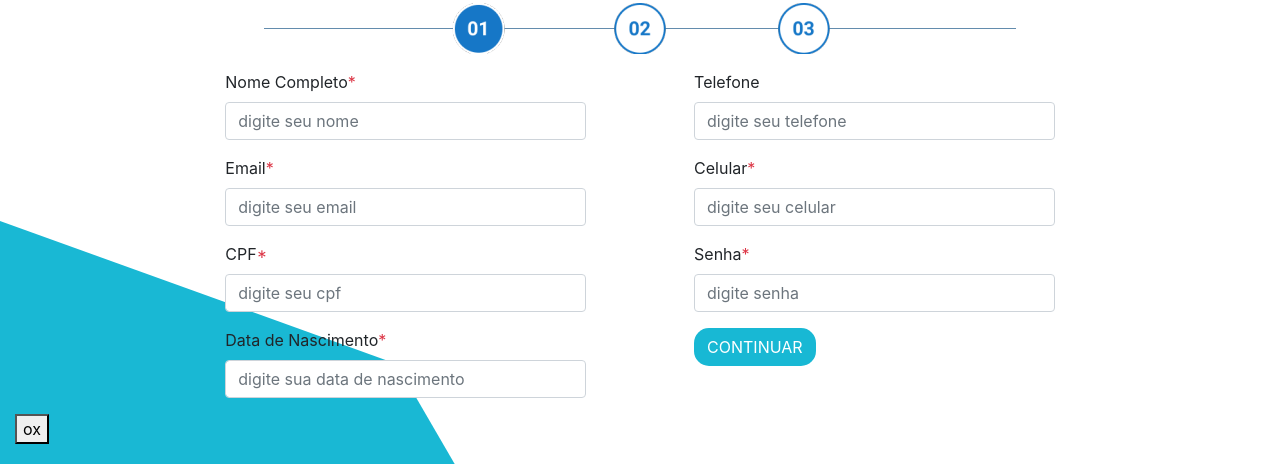
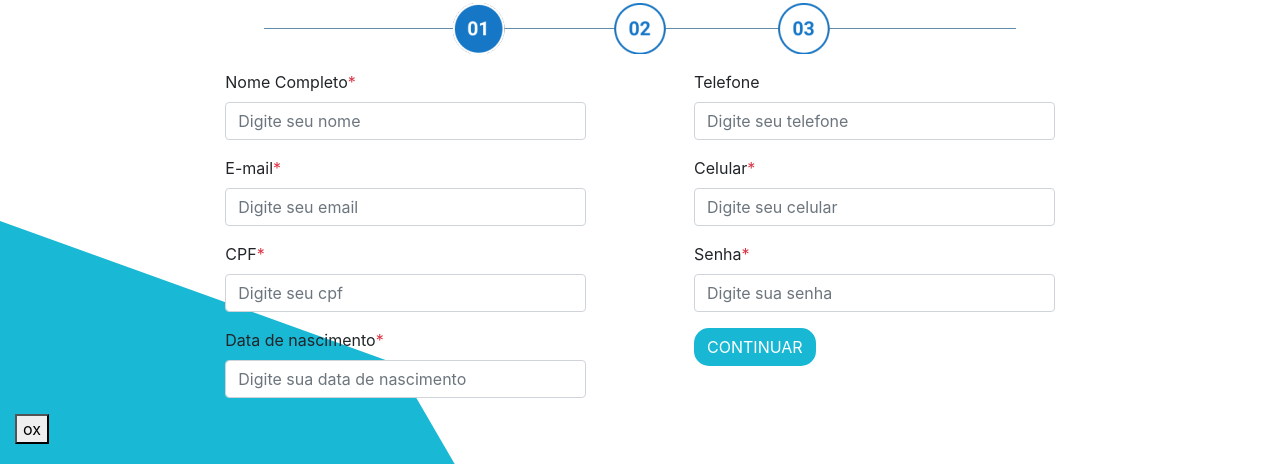
Before and after one commit to JuanPablooo/webCleanHouse, a React (Create React App) app: page /cadastro in a window 1280 px wide. Shown: the part 259-723 px from the top of the page. Built offline with nearby package versions, Linux system fonts and the light colour scheme.

Commit message:
tirando verbosidade, criado um form-group generico que recebe as informaçoes divergentes entre os inputs, e usando ese componente para renderizar os inputs

```diff
--- a/src/components/Cadastro/Form.js
+++ b/src/components/Cadastro/Form.js
@@ -1,13 +1,25 @@
-import React, { useState } from 'react';
+import React from 'react';
 import { useSelector } from 'react-redux';
 import PropTypes from 'prop-types';
-import { ErrorMessage, Formik, Form as FormikForm, Field} from 'formik';
+import {  Formik, Form as FormikForm } from 'formik';
 import * as yup from 'yup';
 
 const validations = yup.object().shape({
     nome: yup.string()
-    .min(3, 'seu nome deve ter no minimo 3 letras')
-    .required('preencha o campo do nome'),
+        .min(3, 'Seu nome deve ter no minimo 3 letras')
+        .required('Preencha o campo do nome'),
+    email: yup.string()
+        .email('Digite um email valido')
+        .required('Preencha o campo E-mail'),
+    senha: yup.string()
+        .min(6, 'A senha deve ter no minimo 6 caracteres')
+        .required('Preencha o campo de senha'),
+    telefone: yup.string(),
+
+    celular: yup.string(),
+
+
+
 
 })
 
--- a/src/components/Cadastro/Passo1Cliente.js
+++ b/src/components/Cadastro/Passo1Cliente.js
@@ -4,6 +4,27 @@ import { useDispatch } from 'react-redux';
 import ImgPasso1 from '../images/c1.png';
 import { actions } from '../../actions/passosActions';
 import { Field, ErrorMessage } from 'formik';
+
+export function FormGroup(props){
+    // const input = props.field;
+    const name  = props.id;
+    const tituloDoCampo = props.titulo;
+    const messageDeErro = props.errorMessage;
+    const type = props.type;
+    const placeholder = props.placeholder;
+    const require = props.require;
+
+    return(
+    <div className="col-md-5 col-sm-12 ">
+        <div className="form-group">
+    <label className="input-group" htmlFor={ name } > { tituloDoCampo }{ require && <span className="text-danger">*</span> }</label>
+            <Field type={ type } className="form-control" placeholder={ placeholder } name={ name } id={ name }/>
+            <ErrorMessage className="text-danger" name={ name } component="span" />
+        </div>
+    </div>
+
+    )
+}
 
 export default function Passo1Cliente(props){
     const dispatch = useDispatch();
@@ -32,72 +53,27 @@ export default function Passo1Cliente(props){
         <div className="formulario col w-75 mx-auto">
 
             <div className="row justify-content-around">
-            <div className="col-md-5 col-sm-12 ">
-                <div className="form-group">
-                <label className="input-group" htmlFor="nome"> Nome Completo<span className="text-danger">*</span> </label>
-                <Field type="text" className="form-control" placeholder="digite seu nome" id="nome" name="nome"></Field>
-                <ErrorMessage className="text-danger" component="span" name="nome"/>
-                </div>
-            </div>
-
-            <div className="col-md-5 col-sm-12">
-                <div className="form-group">
-                <label htmlFor="telefone"> Telefone</label>
-                <Field type="text" className="form-control" placeholder="digite seu telefone" name="telefone" id="telefone"/>
-                <ErrorMessage className="text-danger" component="span" name="telefone"/>
-                </div>
-            </div>
-
+                <FormGroup  id="name" placeholder="Digite seu nome" type="text" titulo="Nome Completo" require/>
+                <FormGroup  id="telefone" placeholder="Digite seu telefone" type="text" titulo="Telefone"/>
             </div>
 
             <div className="row justify-content-around">
-            <div className="col-md-5 col-sm-12" >
-                <div className="form-group">
-                    <label htmlFor="email">Email<span className="text-danger">*</span> </label>
-                    <Field type="email" className="form-control" placeholder="digite seu email" name="email" id="email"/>
-                    <ErrorMessage className="text-danger" component="span" name="email"/>
-                </div>
-            </div>
-            <div className="col-md-5 col-sm-12" >
-                <div className="form-group">
-                    <label htmlFor="celular">Celular<span className="text-danger">*</span> </label>
-                    <Field type="text" className="form-control" placeholder="digite seu celular" id="celular" name="celular"/>
-                    <ErrorMessage className="text-danger" name="celular" component="span" />
-                </div>
-            </div>
+                <FormGroup id="email" type="email" require titulo="E-mail" placeholder="Digite seu email"/>
+                <FormGroup id="celular" type="text" require titulo="Celular" placeholder="Digite seu celular"/>
             </div>
 
             <div className="row justify-content-around">
-            <div className="col-md-5 col-sm-12">
-                <div className="form-group">
-                <label htmlFor="cpf">CPF<span className="text-danger">*</span> </label>
-                <Field type="text" className="form-control" placeholder="digite seu cpf" id="cpf" name="cpf"/>
-                <ErrorMessage className="text-danger" name="cpf" component="span" />
-                </div>
-            </div>
-
-            <div className="col-md-5 col-sm-12">
-                <div className="form-group">
-                <label htmlFor="senha">Senha<span className="text-danger">*</span></label>
-                <input type="password" id="senha" className="form-control" placeholder="digite senha" ></input>
-                </div>
-            </div>
+                <FormGroup id="cpf" type="text" require titulo="CPF" placeholder="Digite seu cpf"/>
+                <FormGroup id="senha" type="password" require titulo="Senha" placeholder="Digite sua senha"/>
             </div>
 
             <div className="row justify-content-around">
-            <div className="col-md-5 col-sm-12">
-                <div className="form-group">
-                <label htmlFor="data-nascimento">Data de Nascimento<span className="text-danger">*</span></label>
-                <input type="password" id="data-nascimento" className="form-control" placeholder="digite sua data de nascimento" ></input>
+                <FormGroup id="data-nascimento" placeholder="Digite sua data de nascimento" require type="text" titulo="Data de nascimento" />
+                <div className="col-md-5 col-sm-12">
+                    <div className="form-group">
+                        <button  type="button" className="btn btn-sair text-white" onClick={proximoPasso}>CONTINUAR</button>
+                    </div>
                 </div>
-            </div>
-
-            <div className="col-md-5 col-sm-12">
-                <div className="form-group">
-                    <button  type="submit" className="btn btn-sair text-white" >CONTINUAR</button>
-                    {/* <button  type="button" className="btn btn-sair text-white" onClick={proximoPasso}>CONTINUAR</button> */}
-                </div>
-            </div>
 
             </div>
         </div>
```
Also changed, not shown: src/components/Cadastro/Cadastro.js (+2 -17 lines).
